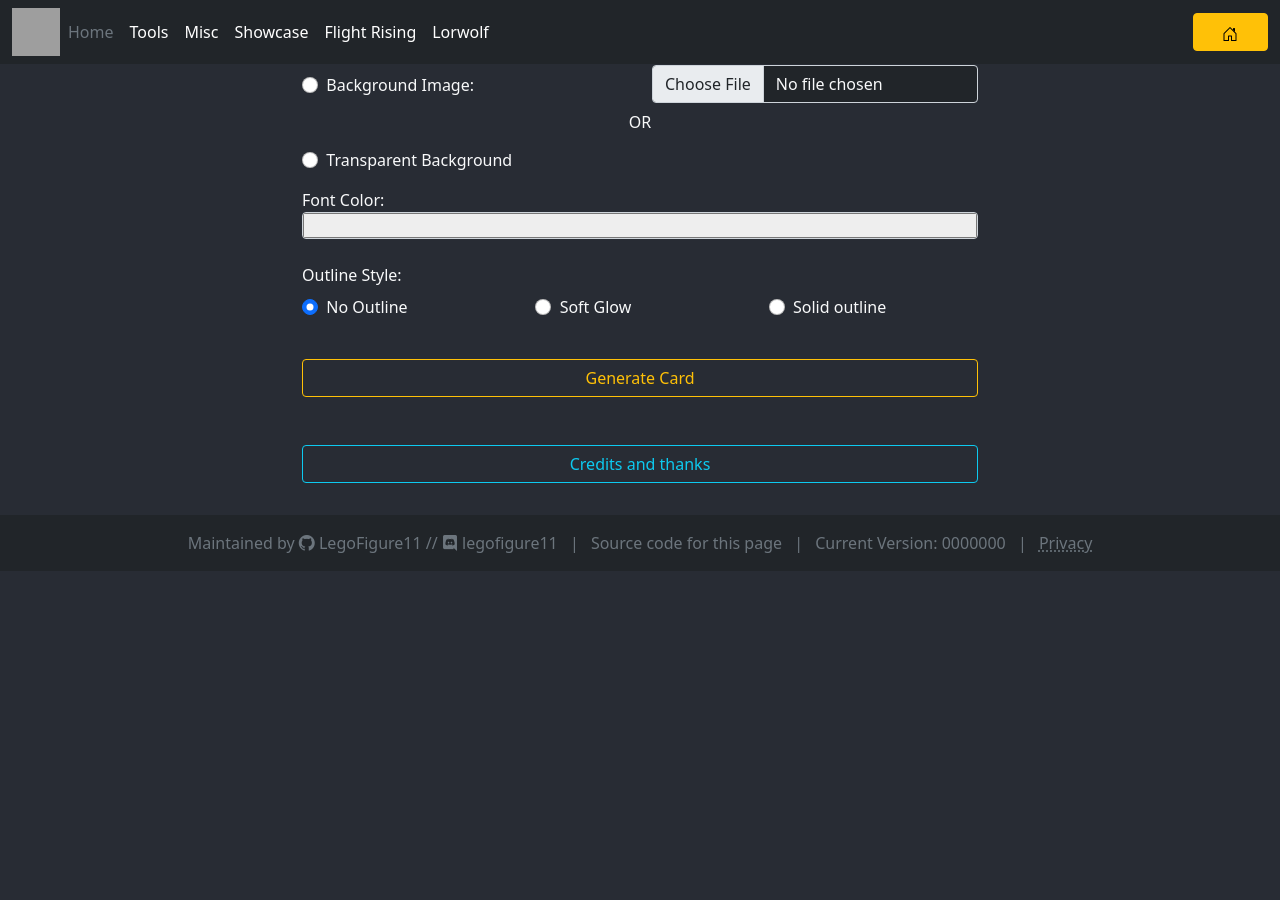
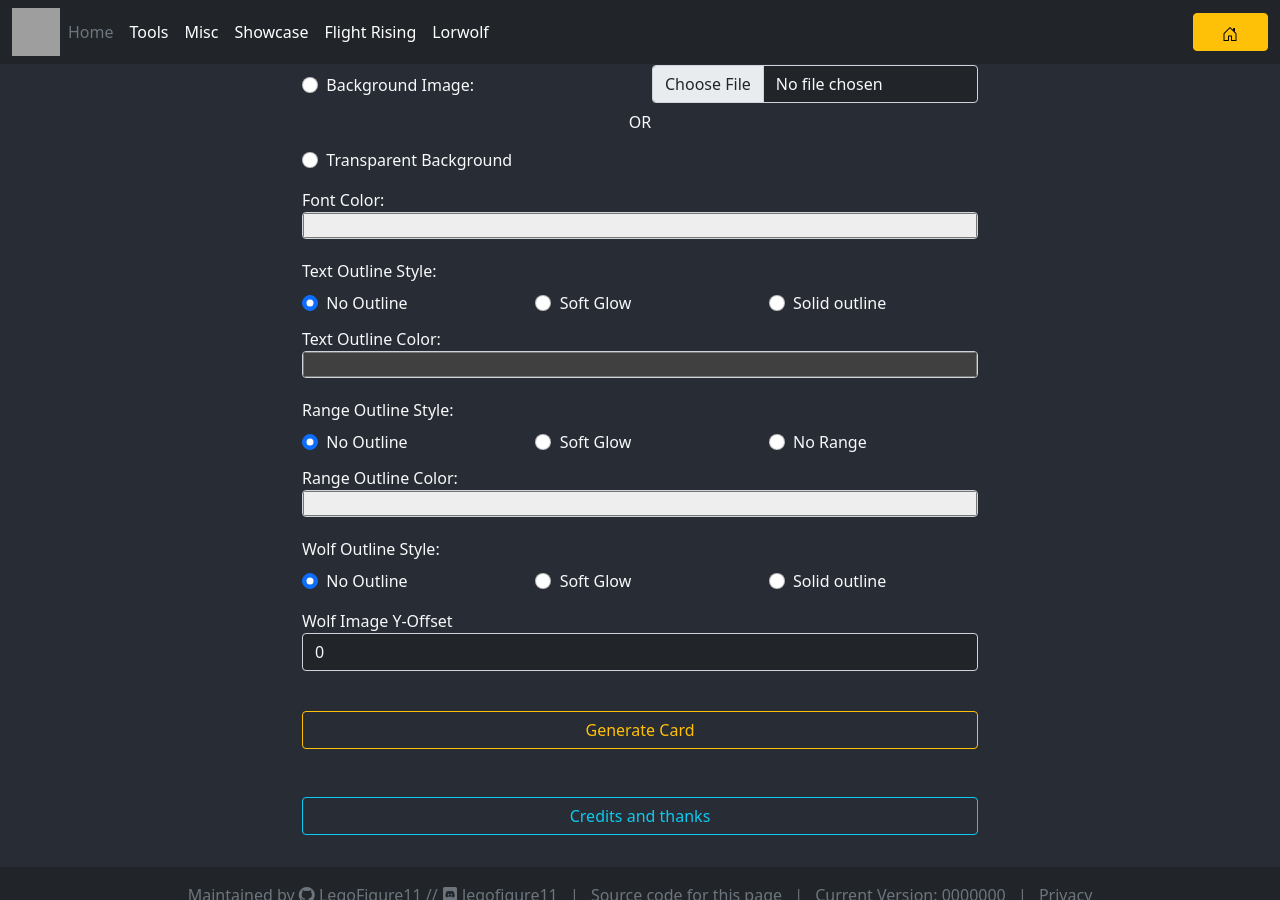
Before and after one commit to LegoFigure11/legofigure11.github.io, a Jekyll site: the page built from lw/breeding-card/index.html, in a window 1280 px wide and 900 px high, scrolled down 827 px. Built offline with Jekyll 4.4.1, drawn with Linux system fonts in a browser that asks for light colours; comment, search, counter and statistics services are not loaded; before the commit the page ends 1398 px from its top, so only the background shows below that; grey boxes are pictures that could not be loaded.

Commit message:
Add a lot more breeding card options

```diff
--- a/lw/breeding-card/index.html
+++ b/lw/breeding-card/index.html
@@ -148,6 +148,8 @@ layout: no-ads
   <div class="d-grid">{% include lw/range.html id="range-under" %}</div>
   <div class="d-grid">{% include lw/range.html id="range-top" %}</div>
   <div class="d-grid">{% include lw/range.html id="range-base" %}</div>
+</div>
+<div class="d-grid">
   <label for="name">Pair Name:</label>
   <div class="input-group mb-3">
     <input
@@ -157,6 +159,7 @@ layout: no-ads
       placeholder="Pair Name..."
       value="My Breeding Pair"
     />
+  </div>
 </div>
 <div class="d-grid">
   <div class="row row-cols-2 mb-2">
@@ -213,7 +216,7 @@ layout: no-ads
 </div>
 <div>
   <label for="font-color">Font Color:</label>
-    <div class="row row-cols-1 mb-2">
+  <div class="row row-cols-1 mb-1">
     <div class="col mb-3">
       <input
         type="color"
@@ -227,7 +230,109 @@ layout: no-ads
   </div>
 </div>
 <div>
-    <label for="glowstyle">Outline Style:</label>
+  <label for="glowstyle">Text Outline Style:</label>
+  <div class="row row-cols-1 row-cols-sm-3 mb-1">
+    <div class="col">
+      <label for="textglownone" class="form-label pt-2"
+        ><input
+          class="form-check-input"
+          type="radio"
+          name="textradio"
+          id="textglownone"
+          checked
+        />&nbsp;&nbsp;No Outline</label
+      >
+    </div>
+    <div class="col">
+      <label for="textglowsoft" class="form-label pt-2"
+        ><input
+          class="form-check-input"
+          type="radio"
+          name="textradio"
+          id="textglowsoft"
+        />&nbsp;&nbsp;Soft Glow</label
+      >
+    </div>
+    <div class="col">
+      <label for="textglowhard" class="form-label pt-2"
+        ><input
+          class="form-check-input"
+          type="radio"
+          name="textradio"
+          id="textglowhard"
+        />&nbsp;&nbsp;Solid outline</label
+      >
+    </div>
+  </div>
+</div>
+<div>
+  <label for="font-outline-color">Text Outline Color:</label>
+  <div class="row row-cols-1 mb-1">
+    <div class="col mb-3">
+      <input
+        type="color"
+        class="form-control"
+        id="font-outline-color"
+        name="font-outline-color"
+        style="padding: 0 !important"
+        value="#404040"
+      />
+    </div>
+  </div>
+</div>
+<div>
+  <label for="glowstyle">Range Outline Style:</label>
+  <div class="row row-cols-1 row-cols-sm-3 mb-1">
+    <div class="col">
+      <label for="rangeglownone" class="form-label pt-2"
+        ><input
+          class="form-check-input"
+          type="radio"
+          name="textoutlineradio"
+          id="rangeglownone"
+          checked
+        />&nbsp;&nbsp;No Outline</label
+      >
+    </div>
+    <div class="col">
+      <label for="rangeglowsoft" class="form-label pt-2"
+        ><input
+          class="form-check-input"
+          type="radio"
+          name="textoutlineradio"
+          id="rangeglowsoft"
+        />&nbsp;&nbsp;Soft Glow</label
+      >
+    </div>
+    <div class="col">
+      <label for="norange" class="form-label pt-2"
+        ><input
+          class="form-check-input"
+          type="radio"
+          name="textoutlineradio"
+          id="norange"
+        />&nbsp;&nbsp;No Range</label
+      >
+    </div>
+  </div>
+</div>
+<div>
+  <label for="range-outline-color">Range Outline Color:</label>
+  <div class="row row-cols-1 mb-1">
+    <div class="col mb-3">
+      <input
+        type="color"
+        class="form-control"
+        id="range-outline-color"
+        name="range-outline-color"
+        style="padding: 0 !important"
+        value="#eeeeee"
+      />
+    </div>
+  </div>
+</div>
+<div>
+  <label for="glowstyle">Wolf Outline Style:</label>
   <div class="row row-cols-1 row-cols-sm-3 mb-2">
     <div class="col">
       <label for="glownone" class="form-label pt-2"
@@ -260,6 +365,18 @@ layout: no-ads
         />&nbsp;&nbsp;Solid outline</label
       >
     </div>
+  </div>
+</div>
+<div class="d-grid">
+  <label for="yoffs">Wolf Image Y-Offset</label>
+  <div class="input-group mb-3">
+    <input
+      type="number"
+      class="form-control bg-dark text-light"
+      id="yoffs"
+      placeholder="0"
+      value="0"
+    />
   </div>
 </div>
 <div class="d-grid mt-4">
@@ -313,7 +430,6 @@ layout: no-ads
       >
     </div>
   </div>
-  </div>
 
   <script src="../common/wolfcard.js"></script>
   <script src="../common/data.js"></script>
--- a/lw/breeding-card/script.js
+++ b/lw/breeding-card/script.js
@@ -10,6 +10,7 @@ function generate() {
   // Reset canvas
   ctx.globalCompositeOperation = "source-over";
   ctx.clearRect(0, 0, canvas.width, canvas.height);
+  ctx.shadowBlur = 0;
 
   // Draw background
   if (
@@ -54,39 +55,47 @@ function generate() {
 }
 
 function placeWolfLayers(ctx, x) {
+  var y = $("#yoffs").val() || 0;
   // Place wolf images
   var w1_glow = new Image();
   w1_glow.onload = function () {
-    ctx.drawImage(w1_glow, 0, 0, 800, 800, 0, 0, x, x);
+    ctx.drawImage(w1_glow, 0, 0, 800, 800, 0, y, x, x);
 
     var w1_base = new Image();
     w1_base.onload = function () {
-      ctx.drawImage(w1_base, 0, 0, 800, 800, 0, 0, x, x);
+      ctx.drawImage(w1_base, 0, 0, 800, 800, 0, y, x, x);
 
       var w1_top = new Image();
       w1_top.onload = function () {
-        ctx.drawImage(w1_top, 0, 0, 800, 800, 0, 0, x, x);
+        ctx.drawImage(w1_top, 0, 0, 800, 800, 0, y, x, x);
 
         var w1_under = new Image();
         w1_under.onload = function () {
-          ctx.drawImage(w1_under, 0, 0, 800, 800, 0, 0, x, x);
+          ctx.drawImage(w1_under, 0, 0, 800, 800, 0, y, x, x);
 
           var w1_accent = new Image();
           w1_accent.onload = function () {
-            ctx.drawImage(w1_accent, 0, 0, 800, 800, 0, 0, x, x);
+            ctx.drawImage(w1_accent, 0, 0, 800, 800, 0, y, x, x);
 
             var w1_eyes = new Image();
             w1_eyes.onload = function () {
-              ctx.drawImage(w1_eyes, 0, 0, 800, 800, 0, 0, x, x);
+              ctx.drawImage(w1_eyes, 0, 0, 800, 800, 0, y, x, x);
 
               var w1_over = new Image();
               w1_over.onload = function () {
-                ctx.drawImage(w1_over, 0, 0, 800, 800, 0, 0, x, x);
+                ctx.drawImage(w1_over, 0, 0, 800, 800, 0, y, x, x);
+                if (!$("#norange").prop("checked")) {
+                  if ($("#rangeglowsoft").prop("checked")) {
+                    ctx.shadowColor = $("#range-outline-color").val();
+                    ctx.shadowBlur = 8;
+                  }
                   placeElementAsSVG("range-eyes", canvas, BASE_OFFSET + 200);
                   placeElementAsSVG("range-accent", canvas, BASE_OFFSET + 230);
                   placeElementAsSVG("range-under", canvas, BASE_OFFSET + 260);
                   placeElementAsSVG("range-top", canvas, BASE_OFFSET + 290);
                   placeElementAsSVG("range-base", canvas, BASE_OFFSET + 320);
+                  ctx.shadowBlur = 0;
+                }
                 // Write Text
                 new FontFace(
                   "FontFamily Paytone One",
@@ -101,7 +110,16 @@ function placeWolfLayers(ctx, x) {
                     ctx.fillStyle = $("#font-color").val();
                     ctx.font = '36px "FontFamily Paytone One"';
                     ctx.textAlign = "center";
+                    if ($("#textglowsoft").prop("checked")) {
+                      ctx.shadowColor = $("#font-outline-color").val();
+                      ctx.shadowBlur = 8;
+                    }
                     ctx.fillText($("#name").val() || "", x, BASE_OFFSET);
+                    ctx.shadowBlur = 0;
+                    if ($("#textglowhard").prop("checked")) {
+                      ctx.strokeStyle = $("#font-outline-color").val();
+                      ctx.strokeText($("#name").val() || "", x, BASE_OFFSET);
+                    }
                   });
               };
               w1_over.src = `https://lorwolf.azureedge.net/rawwolflayers/LayerImage_${$(
@@ -152,36 +170,39 @@ function placeWolfLayers(ctx, x) {
   // Place wolf images
   var w2_glow = new Image();
   w2_glow.onload = function () {
-    ctx.drawImage(w2_glow, 0, 0, 800, 800, x, 0, x, x);
+    ctx.drawImage(w2_glow, 0, 0, 800, 800, x, y, x, x);
 
     var w2_base = new Image();
     w2_base.onload = function () {
-      ctx.drawImage(w2_base, 0, 0, 800, 800, x, 0, x, x);
+      ctx.drawImage(w2_base, 0, 0, 800, 800, x, y, x, x);
 
       var w2_top = new Image();
       w2_top.onload = function () {
-        ctx.drawImage(w2_top, 0, 0, 800, 800, x, 0, x, x);
+        ctx.drawImage(w2_top, 0, 0, 800, 800, x, y, x, x);
 
         var w2_under = new Image();
         w2_under.onload = function () {
-          ctx.drawImage(w2_under, 0, 0, 800, 800, x, 0, x, x);
+          ctx.drawImage(w2_under, 0, 0, 800, 800, x, y, x, x);
 
           var w2_accent = new Image();
           w2_accent.onload = function () {
-            ctx.drawImage(w2_accent, 0, 0, 800, 800, x, 0, x, x);
+            ctx.drawImage(w2_accent, 0, 0, 800, 800, x, y, x, x);
 
             var w2_eyes = new Image();
             w2_eyes.onload = function () {
-              ctx.drawImage(w2_eyes, 0, 0, 800, 800, x, 0, x, x);
+              ctx.drawImage(w2_eyes, 0, 0, 800, 800, x, y, x, x);
 
               var w2_over = new Image();
               w2_over.onload = function () {
-                ctx.drawImage(w2_over, 0, 0, 800, 800, x, 0, x, x);
+                ctx.drawImage(w2_over, 0, 0, 800, 800, x, y, x, x);
+                if (!$("#norange").prop("checked")) {
                   placeElementAsSVG("range-eyes", canvas, BASE_OFFSET + 200);
                   placeElementAsSVG("range-accent", canvas, BASE_OFFSET + 230);
                   placeElementAsSVG("range-under", canvas, BASE_OFFSET + 260);
                   placeElementAsSVG("range-top", canvas, BASE_OFFSET + 290);
                   placeElementAsSVG("range-base", canvas, BASE_OFFSET + 320);
+                  ctx.shadowBlur = 0;
+                }
                 // Write Text
                 new FontFace(
                   "FontFamily Paytone One",
@@ -196,7 +217,16 @@ function placeWolfLayers(ctx, x) {
                     ctx.fillStyle = $("#font-color").val();
                     ctx.font = '36px "FontFamily Paytone One"';
                     ctx.textAlign = "center";
+                    if ($("#textglowsoft").prop("checked")) {
+                      ctx.shadowColor = $("#font-outline-color").val();
+                      ctx.shadowBlur = 8;
+                    }
                     ctx.fillText($("#name").val() || "", x, BASE_OFFSET);
+                    ctx.shadowBlur = 0;
+                    if ($("#textglowhard").prop("checked")) {
+                      ctx.strokeStyle = $("#font-outline-color").val();
+                      ctx.strokeText($("#name").val() || "", x, BASE_OFFSET);
+                    }
                   });
               };
               w2_over.src = `https://lorwolf.azureedge.net/rawwolflayers/LayerImage_${$(
@@ -271,8 +301,13 @@ function placeElementAsSVG(id, canvas, y) {
 
   const img = new Image();
   img.addEventListener("load", function () {
+    if ($("#rangeglowsoft").prop("checked")) {
+      ctx.shadowColor = $("#range-outline-color").val();
+      ctx.shadowBlur = 8;
+    }
     ctx.drawImage(img, 0, y);
     URL.revokeObjectURL(svgObjectUrl);
+    ctx.shadowBlur = 0;
   });
 
   img.src = svgObjectUrl;
```
Lines whose indentation alone changed are shown as unchanged.
